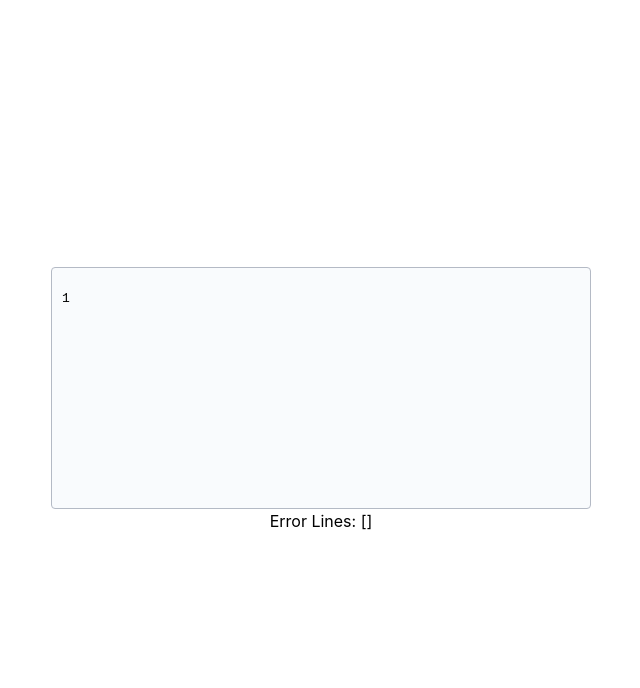
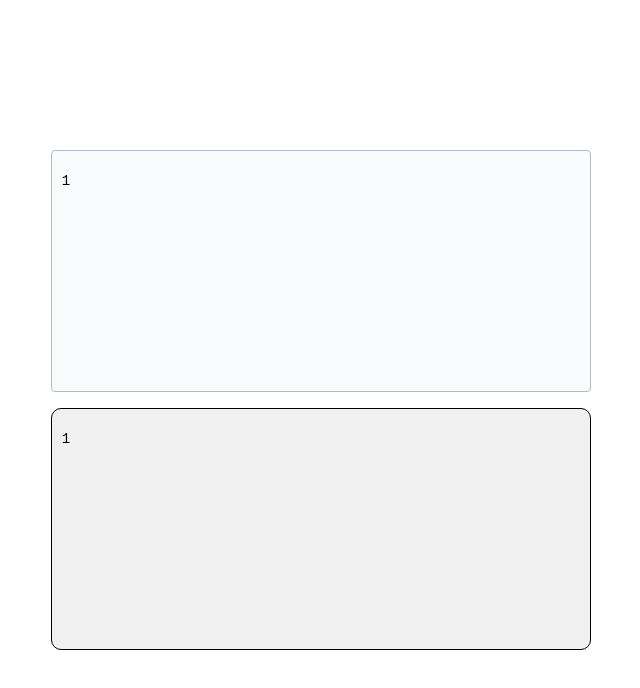
Before and after one commit to TomatoSoup0126/line-count-textarea, a Vue app: page / in a window 1280 px wide. Shown: the top 688 px of the page, without its empty margins (319-959 px from the left). Built offline with nearby package versions, Linux system fonts and the light colour scheme.

Commit message:
💡 feat: extract error block to slot

```diff
--- a/src/App.vue
+++ b/src/App.vue
@@ -5,15 +5,55 @@ const validations = [
   (value) => value === 'apple',
   (value) => value === 'tomato',
 ]
+
+const ipv4Validations = [
+  (value) => {
+    if (value === '') {
+      return false
+    }
+    const ipv4Regex = /^(?:[0-9]{1,3}\.){3}[0-9]{1,3}$/
+    return !ipv4Regex.test(value)
+  }
+]
 </script>
 
 <template>
   <div>
     <LineCountTextarea
+      :validations="ipv4Validations"
+    >
+      <template #error="{ errorLines }">
+        <div class="mt-4">
+          {{ errorLines.length > 0 ? `列 ${errorLines.join(', ')}：IP 位址格式不正確，請使用 IPv4 格式`: '' }}
+        </div>
+      </template>
+    </LineCountTextarea>
+
+    <LineCountTextarea
+      class="mt-4"
       :validations="validations"
-    />
+      background-color="#f0f0f0"
+      font-color="#000000"
+      border-color="black"
+      border-radius="10px"
+      outline-color="blue"
+      focus-color="yellow"
+      line-height="25px"
+    >
+      <template #error="{ errorLines }">
+        <div
+          v-if="errorLines.length > 0"
+          class="mt-4"
+        >
+          {{ `列 ${errorLines.join(', ')}： 不能寫 tomato 或 apple` }}
+        </div>
+      </template>
+    </LineCountTextarea>
   </div>
 </template>
 
 <style scoped>
+.mt-4 {
+  margin-top: 1rem;
+}
 </style>
--- a/src/components/LineCountTextarea.vue
+++ b/src/components/LineCountTextarea.vue
@@ -83,19 +83,21 @@ onMounted(() => {
 </script>
 
 <template>
-  <!-- TODO: extract variable -->
-  <div
+  <div>
+    <div
     class="textarea-container"
     :class="{
-      'textarea-container--focus': isFocus
+      'textarea-container--focus': isFocus,
+      'textarea-container--error': errorLines.length > 0,
     }"
     :style="[
-      `background-color: ${props.backgroundColor}`,
-      `color: ${props.fontColor}`,
-      `border-radius: ${props.borderRadius}`,
+      `--background-color: ${props.backgroundColor}`,
+      `--font-color: ${props.fontColor}`,
+      `--border-radius: ${props.borderRadius}`,
       `--focus-color: ${props.focusColor}`,
       `--outline-color: ${props.outlineColor}`,
-      `border: 1px solid ${props.borderColor}`
+      `--border-color: ${props.borderColor}`,
+      `--line-height: ${props.lineHeight}`,
     ]"
   >
     <div class="line-container">
@@ -105,25 +107,24 @@ onMounted(() => {
         :line-number="lineNumber"
         :line-text="lines[lineNumber - 1]"
         :is-error="errorLines.includes(lineNumber)"
-        :line-width="inputTextareaWidth"
+        :line-height="props.lineHeight"
       />
     </div>
     <textarea
       class="input-textarea"
       ref="inputTextarea"
       v-model="input"
-      rows="10"
-      cols="30"
       :style="[
         `height: ${inputTextareaHeight || 200}px;`,
-        `background-color: ${props.backgroundColor}`,
-        `color: ${props.fontColor}`
       ]"
       @focus="isFocus = true"
       @blur="isFocus = false"
     />
+    </div>
+    <div>
+      <slot name="error" :errorLines="errorLines" />
+    </div>
   </div>
-  <div>Error Lines: {{ errorLines }}</div>
 </template>
 
 <style scoped>
@@ -131,24 +132,32 @@ onMounted(() => {
   display: inline-flex;
   gap: 10px;
   font-family: monospace;
+  padding: 20px 10px;
+  overflow: auto;
+  height: 200px;
   line-height: 21px;
-  border-radius: 2px;
-  padding: 20px 10px;
-  height: 200px;
-  overflow: auto;
-  transition: all 0.1s linear;
+  color: var(--font-color);
+  background-color: var(--background-color);
+  border-radius: var(--border-radius);
+  border: 1px solid var(--border-color);
+  transition: all 0.05s linear;
 }
 .textarea-container--focus {
-  border: 1px solid var(--focus-color) !important;
+  border: 1px solid var(--focus-color);
   outline: 4px solid var(--outline-color);
 }
+.textarea-container--error {
+  border: 1px solid red;
+  outline: none;
+}
 .input-textarea {
-  line-height: 21px;
   font-size: 14px;
   overflow-y: hidden;
   padding: 0;
   border: 0;
-  color: #FFF;
+  line-height: 21px;
+  color: var(--font-color);
+  background-color: var(--background-color);
   min-width: 500px;
   outline: none;
   resize: none;
--- a/src/components/LineText.vue
+++ b/src/components/LineText.vue
@@ -12,10 +12,6 @@ const props = defineProps({
   isError: {
     type: Boolean,
     default: false
-  },
-  lineWidth: {
-    type: Number,
-    default: 0
   }
 })
 
@@ -43,7 +39,9 @@ watch(() => props.lineText, () => {
   :class="{
     'line-number--error': props.isError,
   }"
-  :style="`--column-count: ${columnCount}`"
+  :style="[
+    `--column-count: ${columnCount}`,
+] "
 >
   {{ props.lineNumber }}
 </span>
@@ -58,6 +56,7 @@ watch(() => props.lineText, () => {
 <style scoped>
 .line-number {
   display: block;
+  font-size: 14px;
   height: calc(21px * var(--column-count));
 }
 .line-number--error {
```
